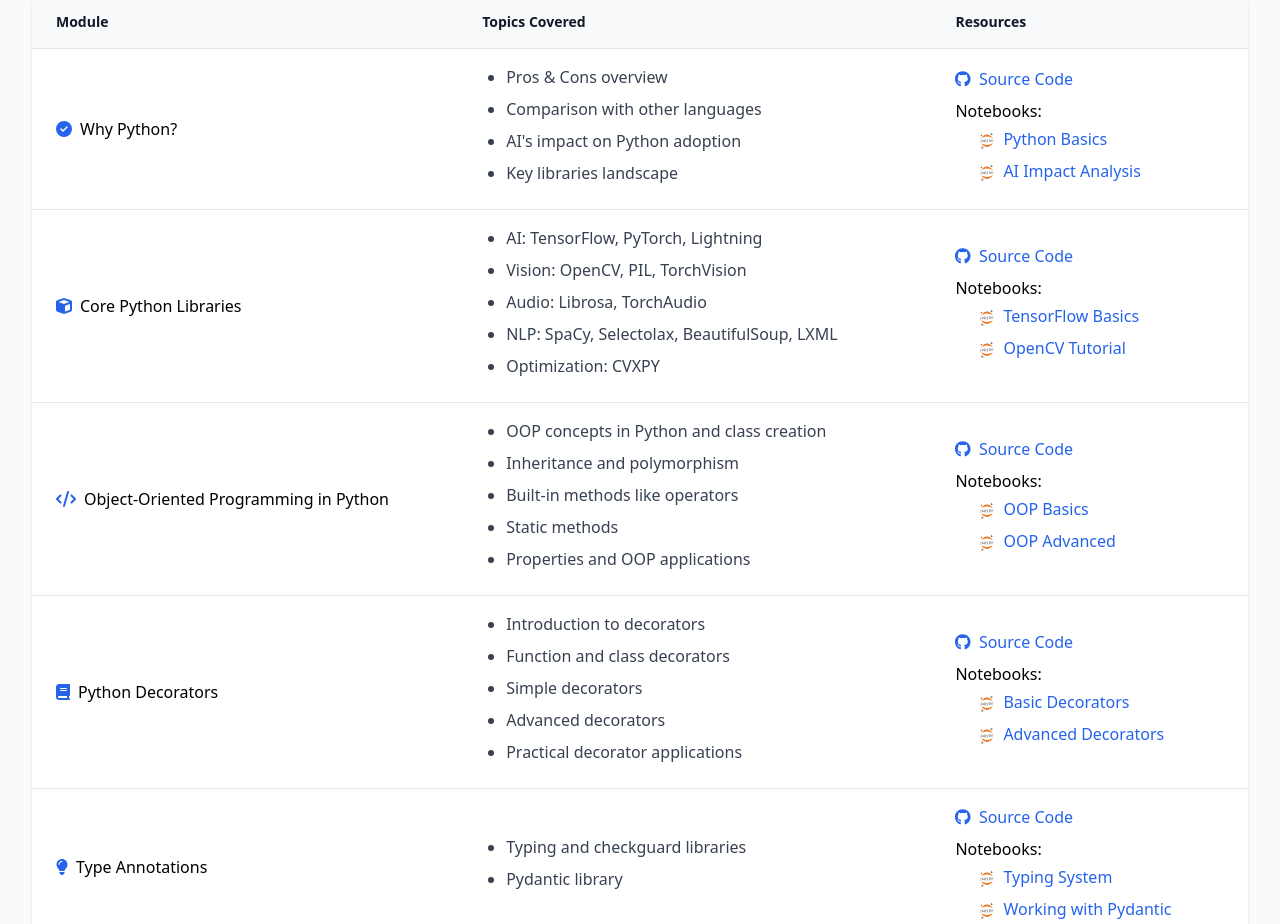
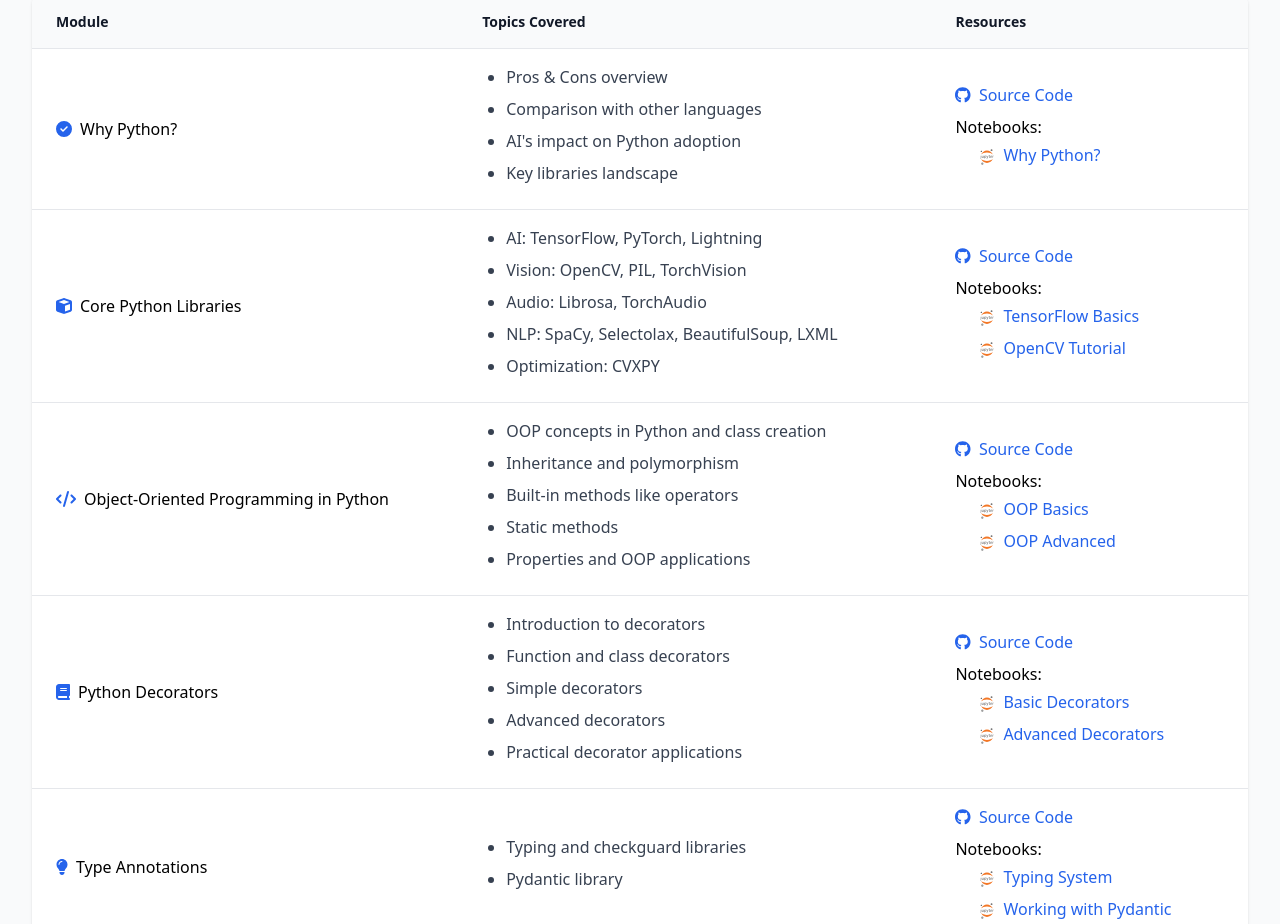
Before and after one commit to MohammadRaziei/advanced-python-course, a Next.js app: page / in a window 1280 px wide. Shown: the part 1020-1944 px from the top of the page. Built offline with nearby package versions, Linux system fonts and the light colour scheme.

Commit message:
add why python

```diff
--- a/pages/index.tsx
+++ b/pages/index.tsx
@@ -29,10 +29,9 @@ const syllabus = [
       "Key libraries landscape"
     ],
     resources: {
-      code: "https://github.com/MohammadRaziei/advanced-python-course/module1",
+      code: repoPath("1-why-python"),
       notebooks: [
-        { name: "Python Basics", url: "https://notebooks.com/python-basics" },
-        { name: "AI Impact Analysis", url: "https://notebooks.com/ai-impact" }
+        { name: "Why Python?", url: notebookPath("1-why-python/why-python.ipynb") },
       ]
     }
   },
@@ -86,9 +85,9 @@ const syllabus = [
       "Practical decorator applications"
     ],
     resources: {
-      code: "https://github.com/MohammadRaziei/advanced-python-course/module4",
+      code: repoPath("4-python-decorators"),
       notebooks: [
-        { name: "Basic Decorators", url: "https://notebooks.com/basic-decorators" },
+        { name: "Basic Decorators", url: notebookPath("4-python-decorators/i-decorator-basics.ipynb") },
         { name: "Advanced Decorators", url: "https://notebooks.com/advanced-decorators" }
       ]
     }
```
